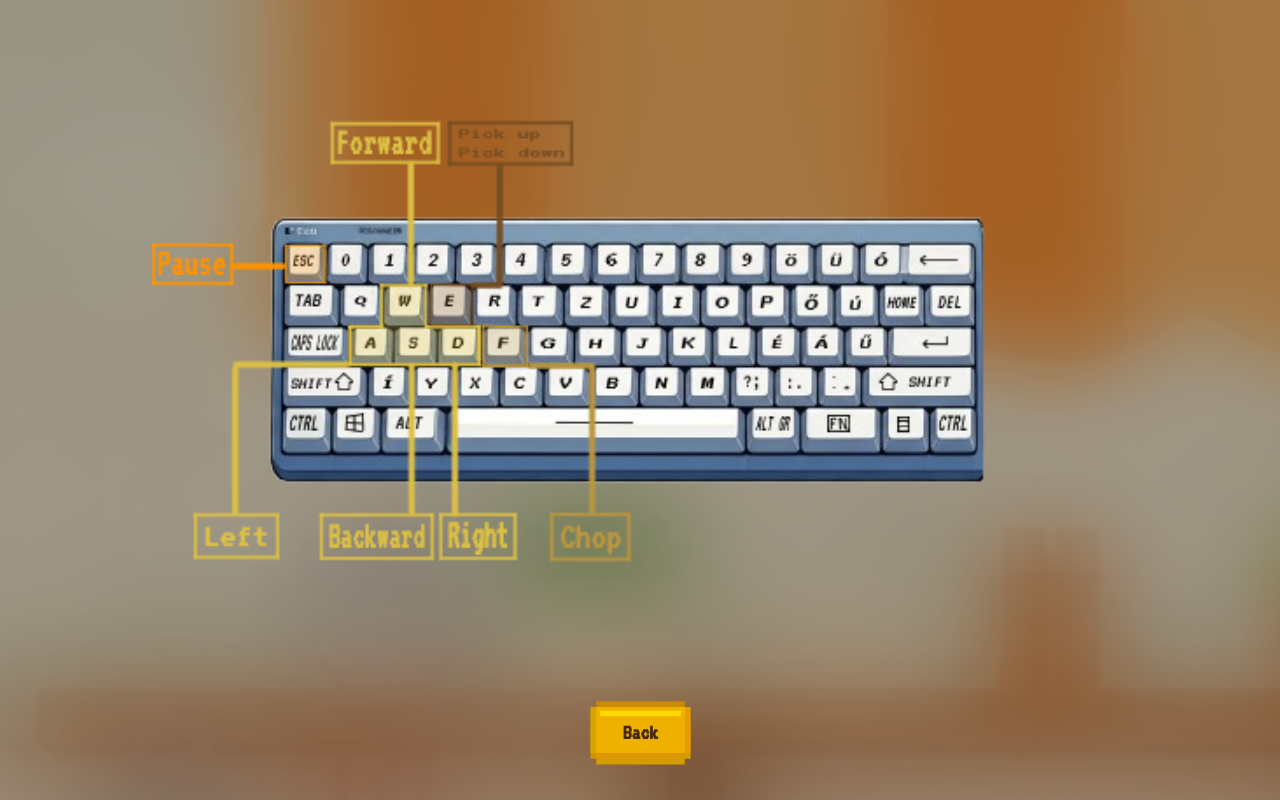
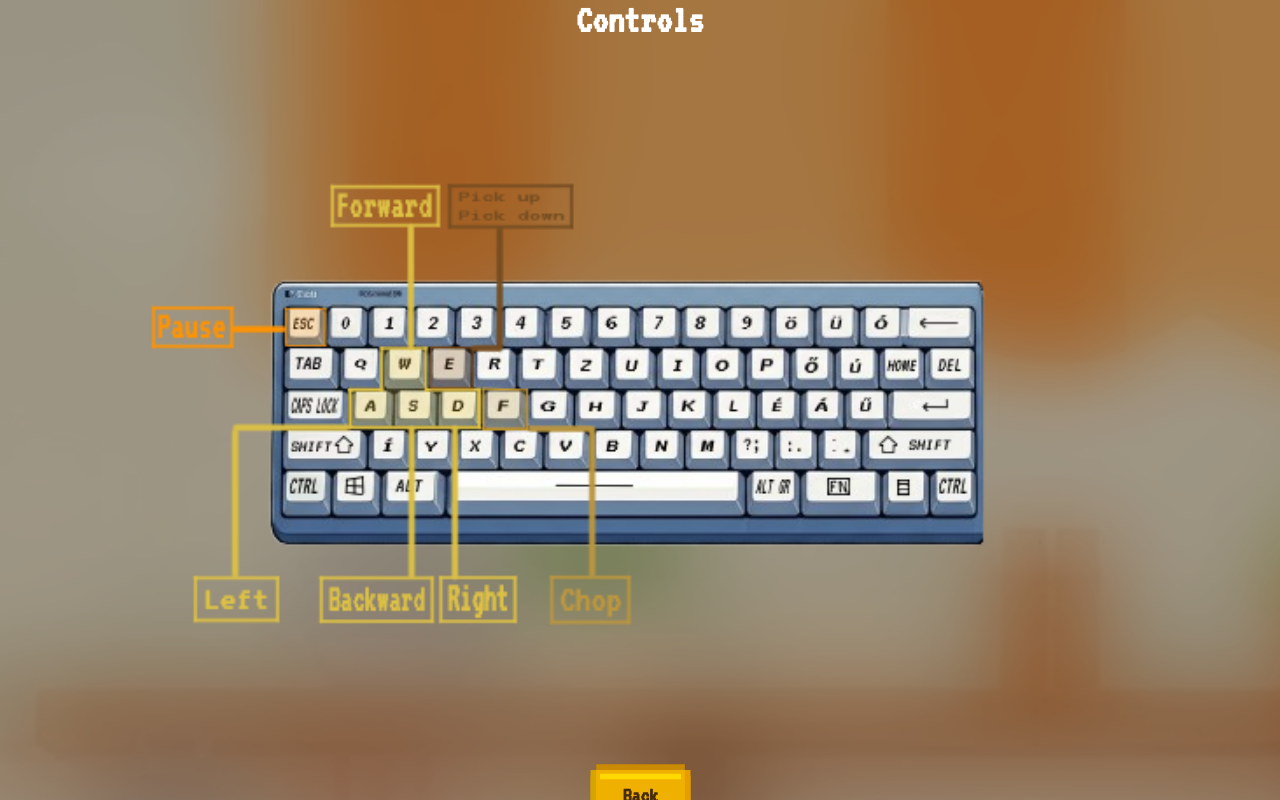
Before and after one commit to BakosAlbert/Cook-La-Dev, a plain HTML site: page index.html in a window 1280 px wide. Both pictures are taken after a click on the button "Controls". Drawn offline with Linux system fonts and the light colour scheme.

Commit message:
Controls h2 fix

```diff
--- a/index.html
+++ b/index.html
@@ -33,6 +33,7 @@
     </div>
 
     <div id="controls" class="menu hidden">
+      <h2>Controls</h2>
       <img id="keyboardfunc" src="./assets/controls/Keyboardfunctions.png" alt="">
       <button id="contbackbutton">back</button>
     </div>
```
